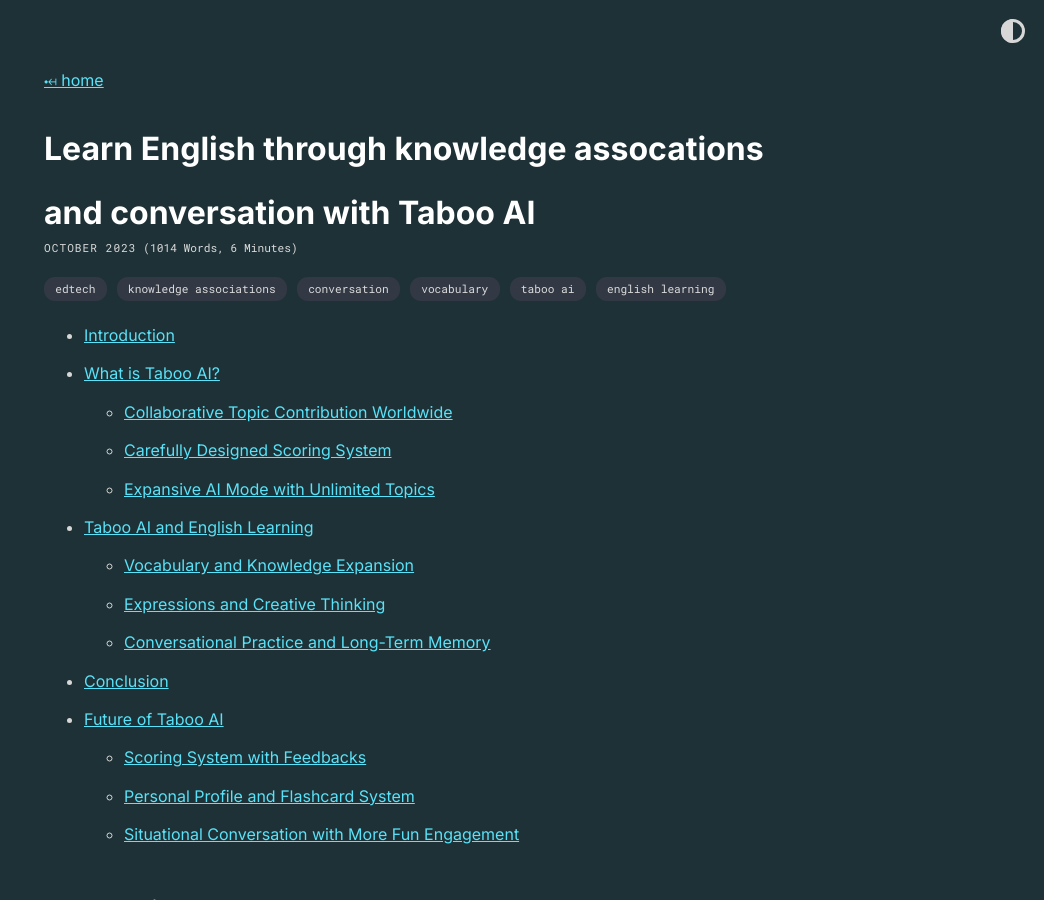
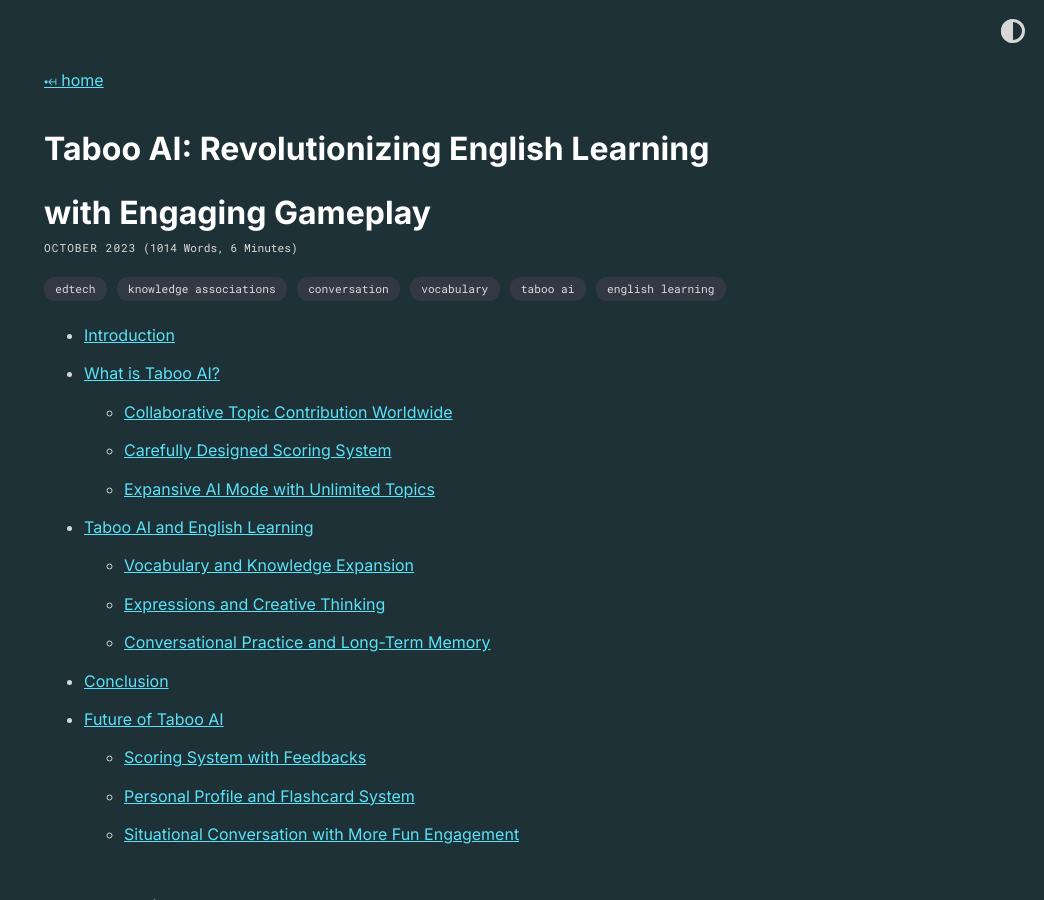
Before and after one commit to xmliszt/blogs, a Jekyll site: the page built from _posts/2023-10-21-taboo-ai-introduction.md, in a window 1280 px wide and 900 px high. Shown: the whole window, without its empty margins (236-1280 px from the left). Built offline with Jekyll 4.4.1, drawn with Linux system fonts in a browser that asks for light colours; our own code applies the rules of GitHub Pages for plain Markdown files.

Commit message:
blog: 2023-10-21

```diff
--- a/_posts/2023-10-21-taboo-ai-introduction.md
+++ b/_posts/2023-10-21-taboo-ai-introduction.md
@@ -1,5 +1,5 @@
 ---
-title: "Learn English through knowledge assocations and conversation with Taboo AI"
+title: "Taboo AI: Revolutionizing English Learning with Engaging Gameplay"
 tags:
   - edtech
   - knowledge associations
```
